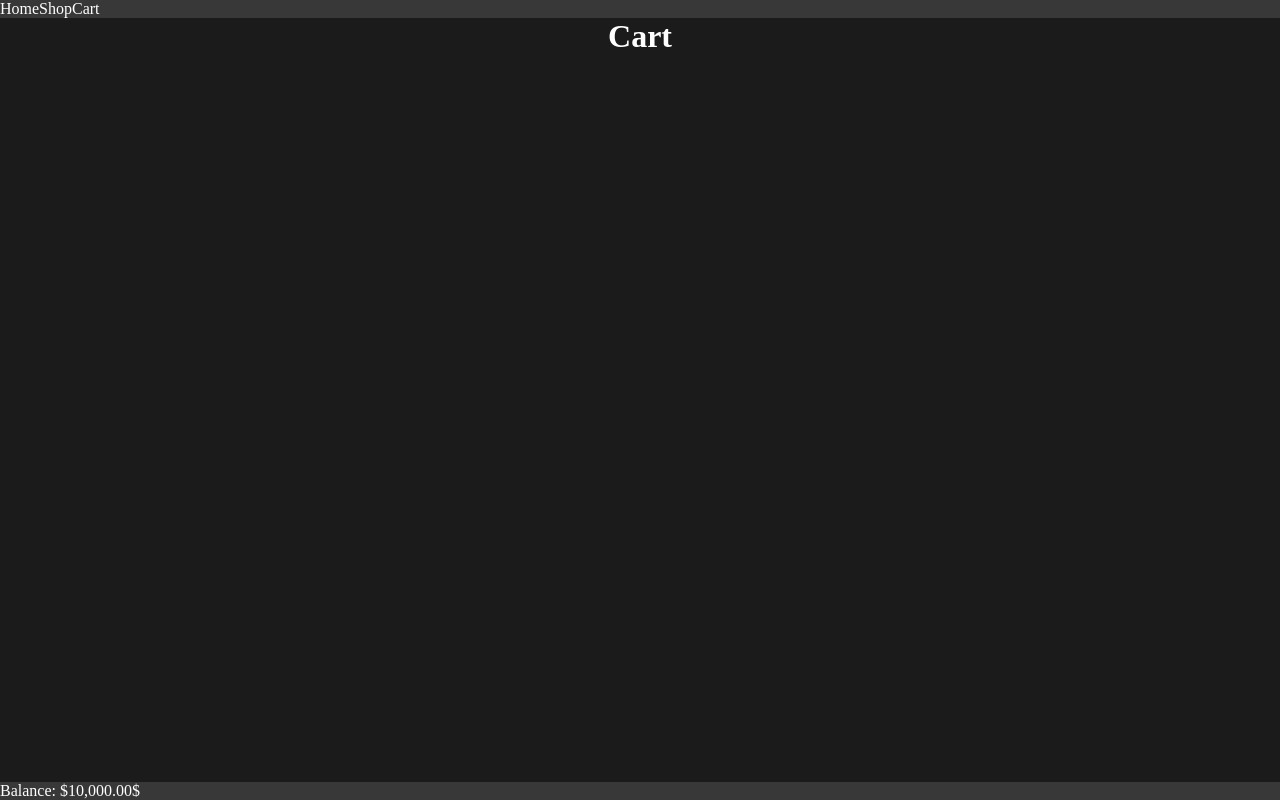
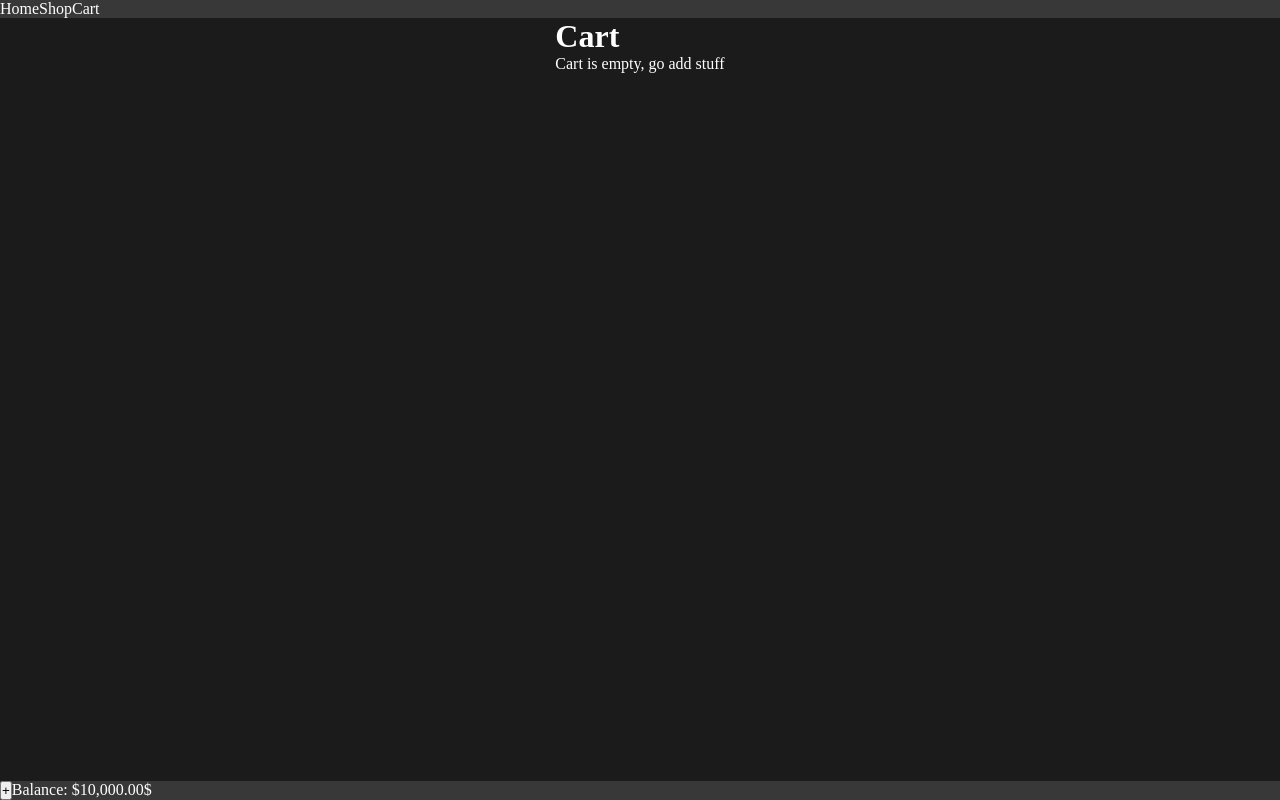
Before and after one commit to miguelruizc/odin-shopping-card, a React (Vite) app: page /cart in a window 1280 px wide. Built offline with nearby package versions, Linux system fonts and the light colour scheme.

Commit message:
Fix history to not reset when changing routes

```diff
--- a/src/components/App.jsx
+++ b/src/components/App.jsx
@@ -10,6 +10,7 @@ import { useState } from 'react';
 function App() {
 	const [cart, setCart] = useState([]);
 	const [balance, setBalance] = useState(10000);
+	const [history, setHistory] = useState([]);
 
 	return (
 		<>
@@ -26,12 +27,14 @@ function App() {
 								setCart={setCart}
 								balance={balance}
 								setBalance={setBalance}
+								history={history}
+								setHistory={setHistory}
 							/>
 						}
 					></Route>
 					<Route path="/*" element={<ErrorPage />}></Route>
 				</Routes>
-				<Footer balance={balance} />
+				<Footer balance={balance} setBalance={setBalance} />
 			</Router>
 		</>
 	);
--- a/src/components/Cart.jsx
+++ b/src/components/Cart.jsx
@@ -1,9 +1,6 @@
 import PropTypes from 'prop-types';
-import { useState } from 'react';
 
-const Cart = ({ cart, setCart, balance, setBalance }) => {
-	const [history, setHistory] = useState([]);
-
+const Cart = ({ cart, setCart, balance, setBalance, history, setHistory }) => {
 	const handleQuantityChange = (event, id) => {
 		const newQuant = event.target.value;
 
@@ -57,6 +54,7 @@ const Cart = ({ cart, setCart, balance, setBalance }) => {
 			quantity: cartItem.quantity,
 			total: total,
 			image: cartItem.image,
+			id: cartItem.id,
 		};
 		setHistory([...history, newPurchase]);
 
@@ -115,7 +113,8 @@ const Cart = ({ cart, setCart, balance, setBalance }) => {
 		<div className="content cart">
 			<div className="cart-section">
 				<h1>Cart</h1>
-				{cartList}
+				{cart.length > 0 && cartList}
+				{cart.length === 0 && <p>Cart is empty, go add stuff </p>}
 			</div>
 			{history.length > 0 && (
 				<div className="history-section">
@@ -132,6 +131,8 @@ Cart.propTypes = {
 	setCart: PropTypes.func.isRequired,
 	balance: PropTypes.number.isRequired,
 	setBalance: PropTypes.func.isRequired,
+	history: PropTypes.array.isRequired,
+	setHistory: PropTypes.func.isRequired,
 };
 
 export default Cart;
--- a/src/components/Footer.jsx
+++ b/src/components/Footer.jsx
@@ -1,13 +1,33 @@
 import PropTypes from 'prop-types';
+import { useState } from 'react';
 
-const Footer = ({ balance = 10000 }) => {
+const Footer = ({ balance, setBalance }) => {
+	const [addingBalance, setAddingBalance] = useState(false);
+
 	const formatedBalance = new Intl.NumberFormat('en-US', {
 		style: 'currency',
 		currency: 'USD',
 	}).format(balance);
 
+	const addBalanceSubmit = (event) => {
+		event.preventDefault();
+
+		const amount = parseFloat(event.target.elements[0].value);
+		setBalance(balance + amount);
+		setAddingBalance(false);
+
+		event.target.reset();
+	};
+
 	return (
 		<div className="footer">
+			{!addingBalance && <button onClick={() => setAddingBalance(true)}>+</button>}
+			{addingBalance && (
+				<form className="addBalanceForm" onSubmit={addBalanceSubmit}>
+					<input type="number" placeholder="how much to add..."></input>
+					<button type="submit">Submit</button>
+				</form>
+			)}
 			<p>Balance: {formatedBalance}$</p>
 		</div>
 	);
@@ -15,6 +35,7 @@ const Footer = ({ balance = 10000 }) => {
 
 Footer.propTypes = {
 	balance: PropTypes.number,
+	setBalance: PropTypes.func,
 };
 
 export default Footer;
--- a/src/index.css
+++ b/src/index.css
@@ -40,6 +40,8 @@ a {
 .footer {
 	background-color: rgb(56, 56, 56);
 	color: white;
+
+	display: flex;
 }
 
 .shopItem {
```
